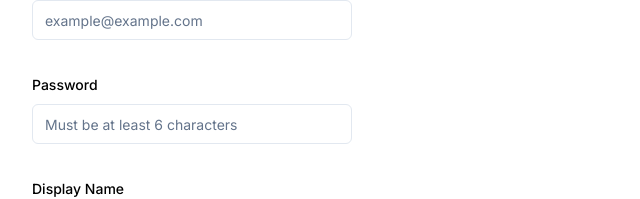
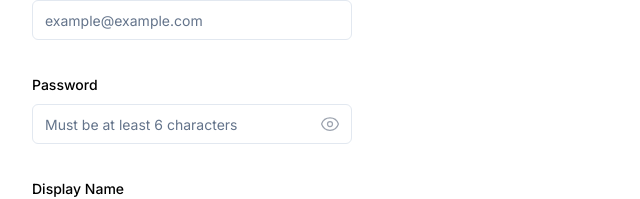
Before and after one commit to Sharkri/blog-api-cms, a React (Vite) app: page /blog-api-cms/sign-up in a window 1280 px wide. Shown: the part 148-347 px from the top of the page, without its empty margins (0-640 px from the left). Built offline with nearby package versions, Linux system fonts and the light colour scheme; no server answers.

Commit message:
feat: add show password button

```diff
--- /dev/null
+++ b/src/components/ui/password-input.tsx
@@ -0,0 +1,36 @@
+import { InputHTMLAttributes, forwardRef } from "react";
+import { Input } from "./input";
+import { EyeIcon, EyeSlashIcon } from "@heroicons/react/24/outline";
+
+export interface InputProps extends InputHTMLAttributes<HTMLInputElement> {
+  showing: boolean;
+  onToggleShow: () => void;
+}
+
+const PasswordInput = forwardRef<HTMLInputElement, InputProps>(
+  ({ className, showing, onToggleShow, ...props }, ref) => {
+    return (
+      <div className="relative">
+        <Input
+          type={showing ? "text" : "password"}
+          className={className}
+          ref={ref}
+          {...props}
+        />
+        <div className="absolute inset-y-0 right-0 flex cursor-pointer items-center pr-3 text-gray-400">
+          <button type="button" onClick={onToggleShow}>
+            {showing ? (
+              <EyeSlashIcon className="h-5 w-5" />
+            ) : (
+              <EyeIcon className="h-5 w-5" />
+            )}
+          </button>
+        </div>
+      </div>
+    );
+  }
+);
+
+PasswordInput.displayName = "PasswordInput";
+
+export { PasswordInput };
--- a/src/routes/login.tsx
+++ b/src/routes/login.tsx
@@ -17,6 +17,7 @@ import { Link, useNavigate } from "react-router-dom";
 import { useEffect, useState } from "react";
 import useUser from "@/hooks/useUser";
 import Spinner from "@/components/ui/spinner";
+import { PasswordInput } from "@/components/ui/password-input";
 
 const formSchema = z.object({
   email: z.string().email("Invalid email"),
@@ -37,6 +38,7 @@ export default function Login() {
   });
   const navigate = useNavigate();
   const [loading, setLoading] = useState(false);
+  const [showPassword, setShowPassword] = useState(false);
 
   async function onSubmit(values: z.infer<typeof formSchema>) {
     setLoading(true);
@@ -103,11 +105,12 @@ export default function Login() {
               <FormItem>
                 <FormLabel>Password</FormLabel>
                 <FormControl>
-                  <Input
+                  <PasswordInput
+                    {...field}
                     autoComplete="current-password"
                     placeholder="Must be at least 6 characters"
-                    {...field}
-                    type="password"
+                    showing={showPassword}
+                    onToggleShow={() => setShowPassword(!showPassword)}
                   />
                 </FormControl>
                 <FormMessage />
--- a/src/routes/sign-up.tsx
+++ b/src/routes/sign-up.tsx
@@ -17,6 +17,7 @@ import { Link, useNavigate } from "react-router-dom";
 import { useContext, useEffect, useState } from "react";
 import UserContext from "@/context/UserContext";
 import Spinner from "@/components/ui/spinner";
+import { PasswordInput } from "@/components/ui/password-input";
 
 const formSchema = z.object({
   email: z.string().email("Invalid email"),
@@ -37,6 +38,7 @@ export default function SignUp() {
   });
   const navigate = useNavigate();
   const [loading, setLoading] = useState(false);
+  const [showPassword, setShowPassword] = useState(false);
 
   async function onSubmit(values: z.infer<typeof formSchema>) {
     setLoading(true);
@@ -100,15 +102,15 @@ export default function SignUp() {
             control={form.control}
             name="password"
             render={({ field }) => (
-              <FormItem>
+              <FormItem className="max-w-xs">
                 <FormLabel>Password</FormLabel>
                 <FormControl>
-                  <Input
+                  <PasswordInput
+                    {...field}
                     autoComplete="new-password"
-                    className="max-w-xs"
                     placeholder="Must be at least 6 characters"
-                    {...field}
-                    type="password"
+                    showing={showPassword}
+                    onToggleShow={() => setShowPassword(!showPassword)}
                   />
                 </FormControl>
                 <FormMessage />
```
